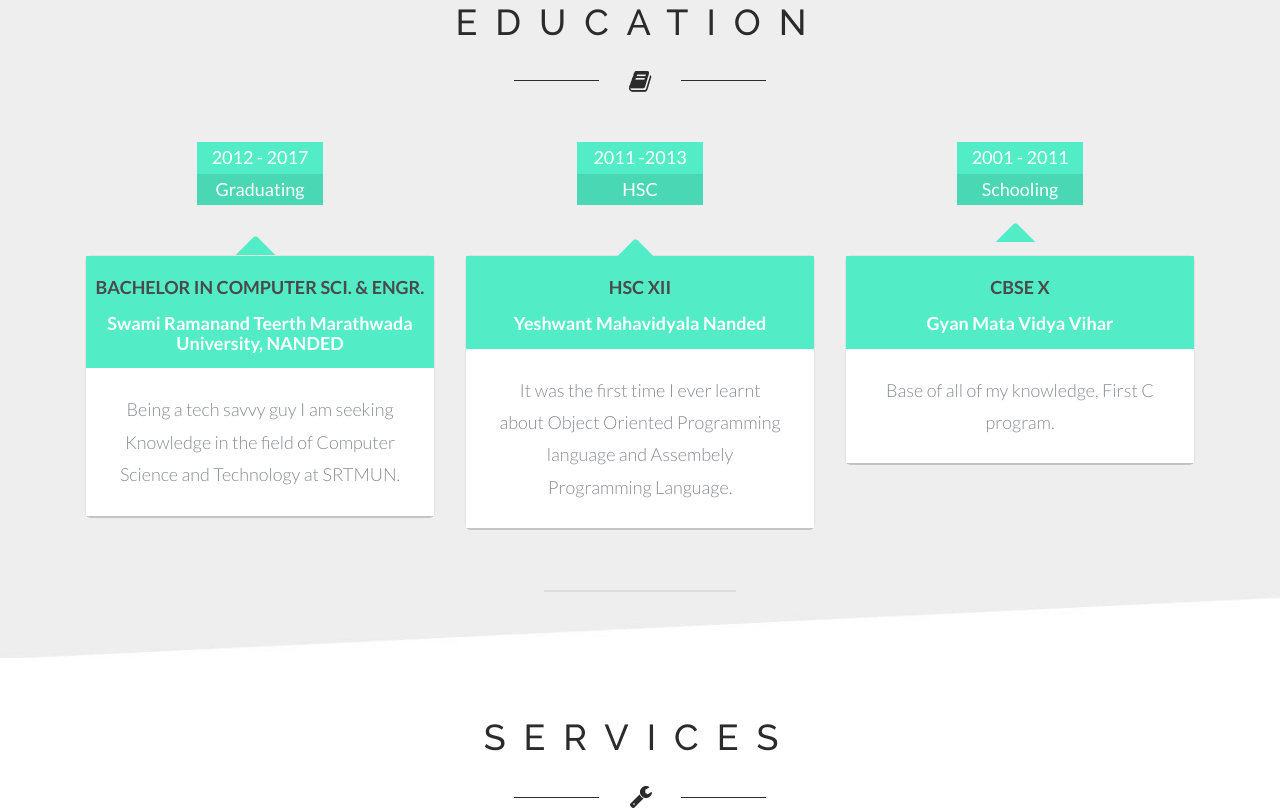
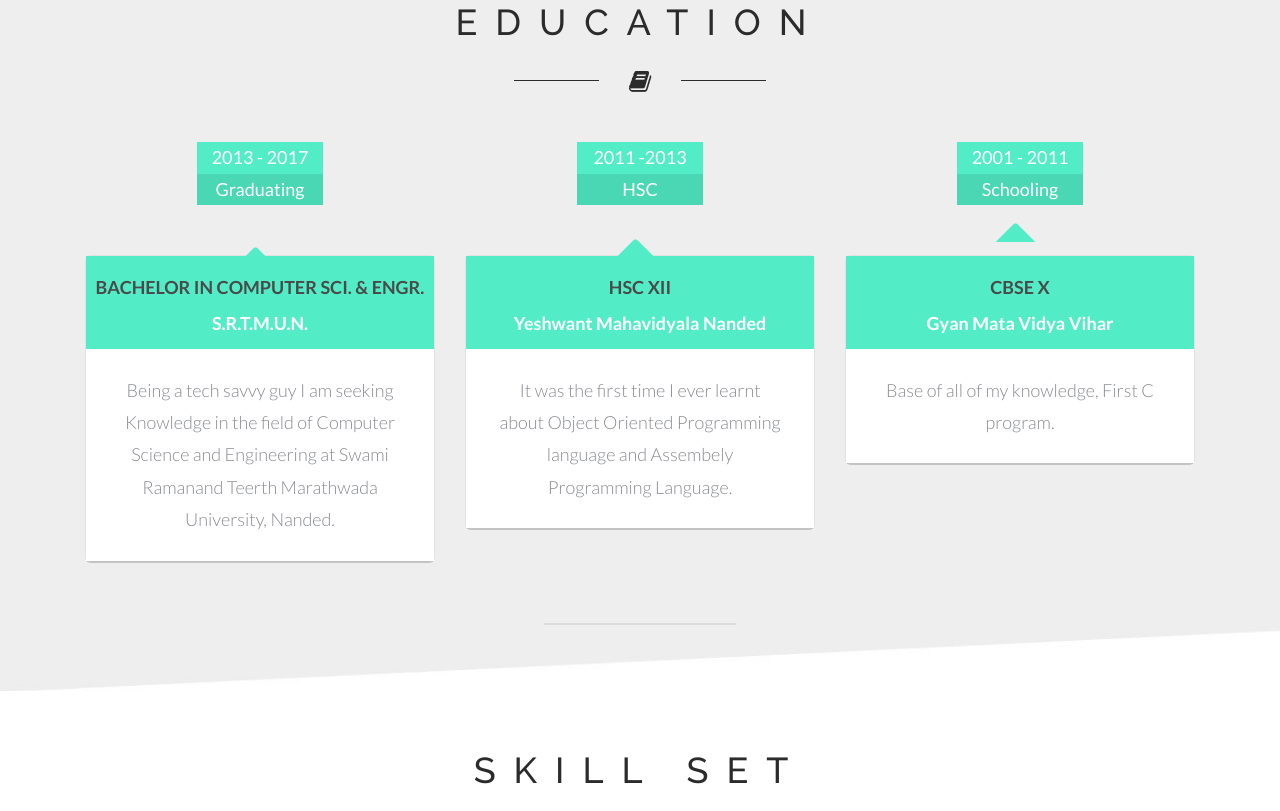
Before and after one commit to amanvishnani/amanvishnani.com, a plain HTML site: page index.html in a window 1280 px wide. Shown: the part 1817-2628 px from the top of the page. Drawn offline with Linux system fonts and the light colour scheme.

Commit message:
Few Content Changes

```diff
--- a/index.html
+++ b/index.html
@@ -188,16 +188,17 @@
 		<div class="strip text-center"><img src="images/edu.png" alt=" "/></div>
 		<div class="edu-grids">
 			<div class="col-md-4 edu-grid">
-				<p>2012 - 2017</p>
+                <p>2013 - 2017</p>
 				<span>Graduating</span>
 				<img src="images/arrow.png" alt=""/>
 				<div class="edu-border">
 					<div class="edu-grid-master">
 						<h3>BACHELOR IN COMPUTER SCI. & ENGR.</h3>
-						<h4>Swami Ramanand Teerth Marathwada University, NANDED</h4>
+                        <h4>S.R.T.M.U.N.</h4>
 					</div>
 					<div class="edu-grid-info">
-						<h5>Being a tech savvy guy I am seeking Knowledge in the field of Computer Science and Technology at SRTMUN.</h5>
+                        <h5>Being a tech savvy guy I am seeking Knowledge in the field of Computer Science and
+                            Engineering at Swami Ramanand Teerth Marathwada University, Nanded.</h5>
 					</div>
 				</div>
 			</div>
@@ -295,7 +296,7 @@
 <div class="services text-center" id="services">
 	<div class="container">
 		<div class="ser-info">
-			<h3>SERVICES</h3>
+            <h3>SKILL SET</h3>
 		</div>
 		<div class="strip text-center"><img src="images/ser.png" alt=" "/></div>
 		<div class="ser-grids">
```
